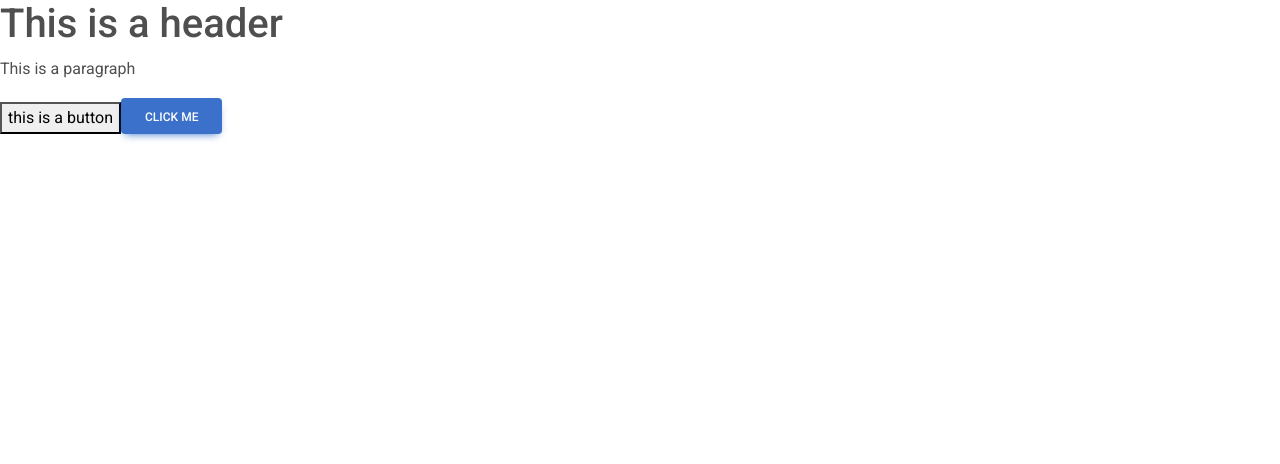
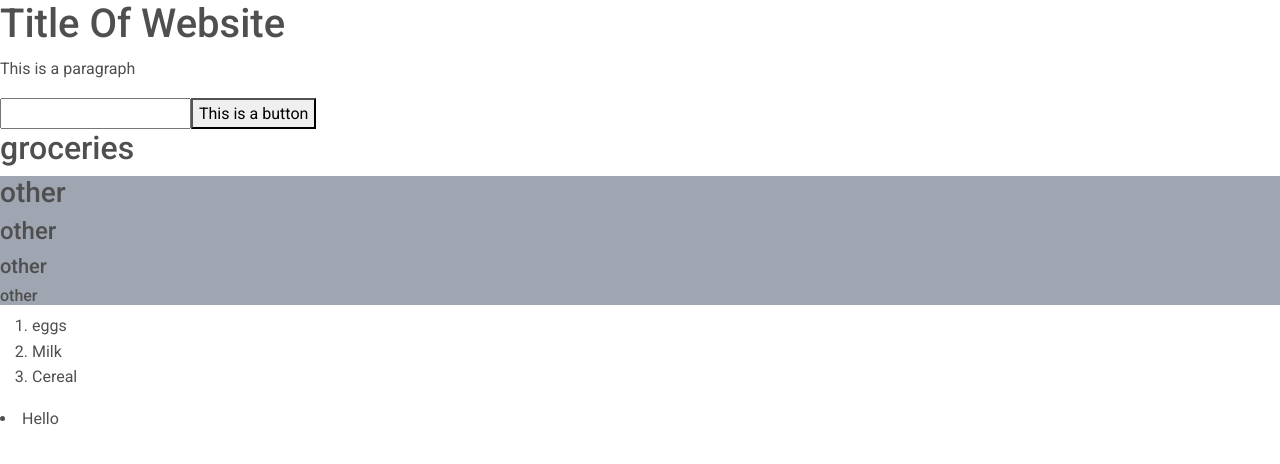
Before and after one commit to SkyMazter/SYEP-24-StoryMap, a React (Vite) app in the folder SYEP-24-StoryMap/: page / in a window 1280 px wide. Shown: the top 464 px of the page. Built offline with nearby package versions, Linux system fonts and the light colour scheme.

Commit message:
updated code

```diff
--- a/SYEP-24-StoryMap/src/App.jsx
+++ b/SYEP-24-StoryMap/src/App.jsx
@@ -1,13 +1,29 @@
 import "./App.css";
-import Button from 'react-bootstrap/Button';
+import Button from "react-bootstrap/Button";
 function App() {
   return (
     <>
       <div>
-        <h1>This is a header</h1>
-        <p>This is a paragraph</p>
-        <button>this is a button</button>
-        <Button>Click me</Button>
+        <h1>Title Of Website</h1>
+        <p> This is a paragraph </p>
+        <input></input>
+        <button>This is a button</button>
+        <h2>groceries</h2>
+
+        <div className="bg-secondary">
+          <h3>other</h3>
+          <h4>other</h4>
+          <h5>other</h5>
+          <h6>other</h6>
+        </div>
+
+        <ol>
+          <li>eggs</li>
+          <li>Milk</li>
+          <li>Cereal</li>
+        </ol>
+
+        <li>Hello</li>
       </div>
     </>
   );
```
